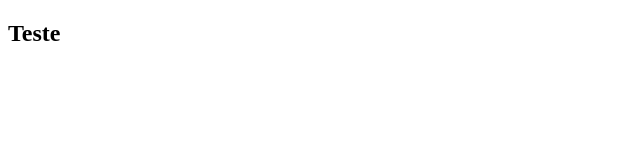
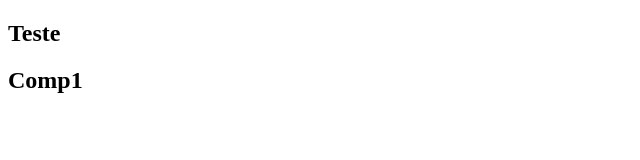
Before and after one commit to rodolphoreis/next, a Next.js app: page /modulo/teste in a window 1280 px wide. Shown: the top 160 px of the page, without its empty margins (0-640 px from the left). Built offline with nearby package versions, Linux system fonts and the light colour scheme.

Commit message:
feat: add component

```diff
--- a/src/pages/modulo/teste.jsx
+++ b/src/pages/modulo/teste.jsx
@@ -1,9 +1,12 @@
 import React from "react";
+import Comp1 from "../../../components/funcionais";
 
 const teste = () => {
   return (
     <div>
       <h2>Teste</h2>
+
+      <Comp1 />
     </div>
   );
 };
```
